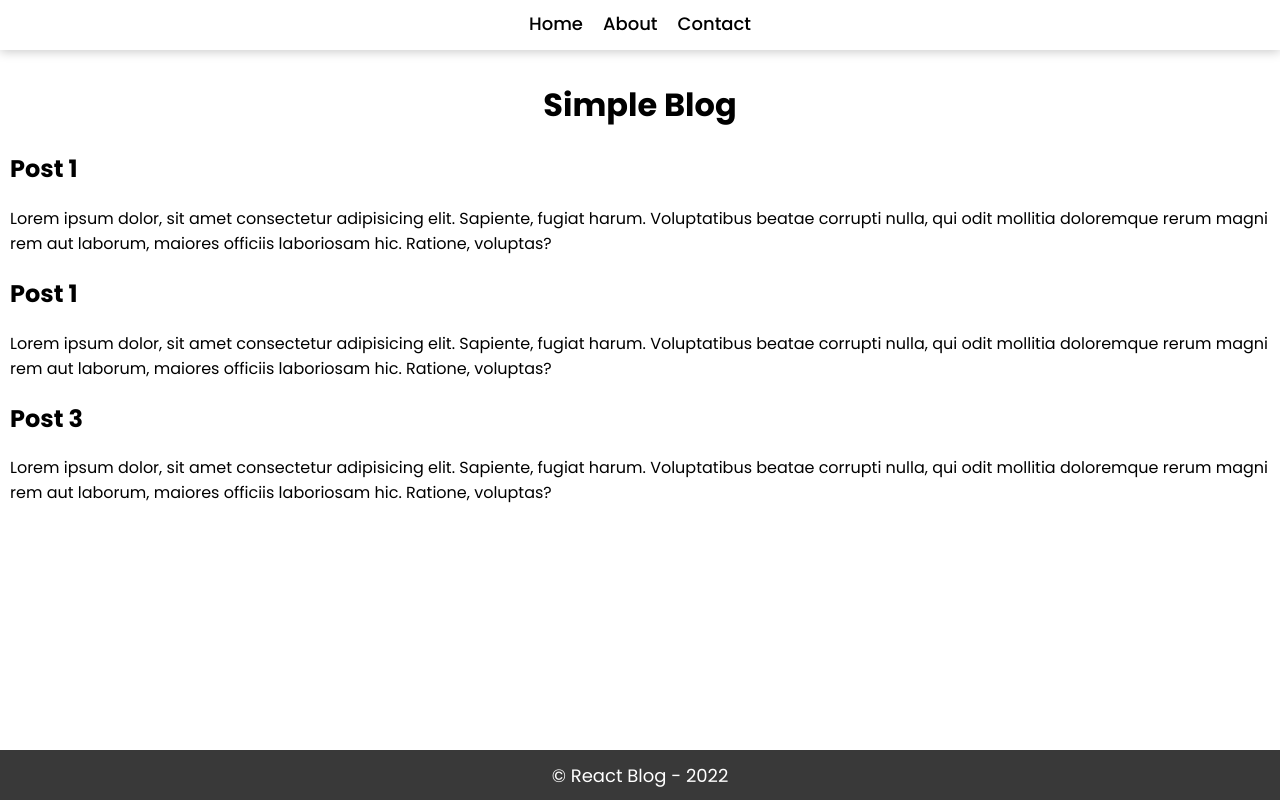
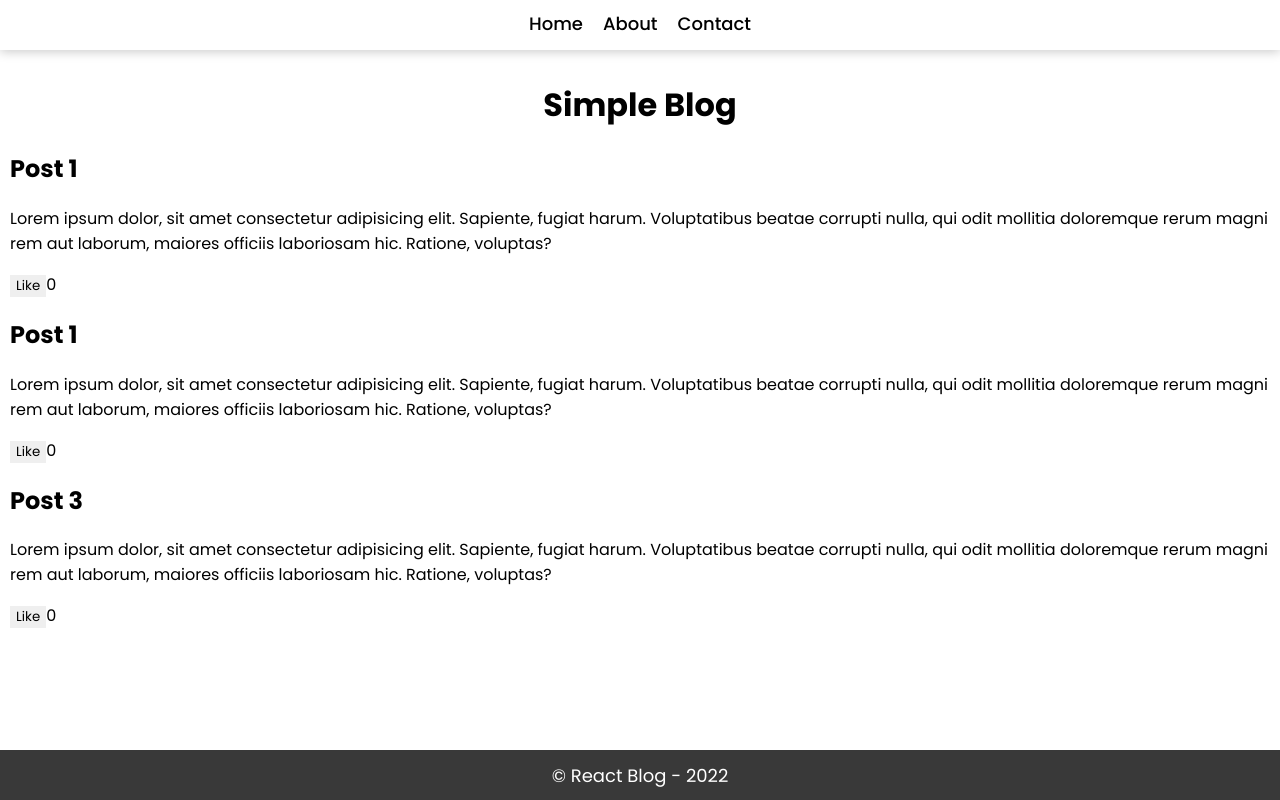
Before and after one commit to dakovlen/kaspian, a React (Create React App) app: page / in a window 1280 px wide. Built offline with nearby package versions, Linux system fonts and the light colour scheme.

Commit message:
Add like function

```diff
--- a/src/App.css
+++ b/src/App.css
@@ -1,38 +1,3 @@
-.App {
-  text-align: center;
+button {
+  cursor: pointer;
 }
-
-.App-logo {
-  height: 40vmin;
-  pointer-events: none;
-}
-
-@media (prefers-reduced-motion: no-preference) {
-  .App-logo {
-    animation: App-logo-spin infinite 20s linear;
-  }
-}
-
-.App-header {
-  background-color: #282c34;
-  min-height: 100vh;
-  display: flex;
-  flex-direction: column;
-  align-items: center;
-  justify-content: center;
-  font-size: calc(10px + 2vmin);
-  color: white;
-}
-
-.App-link {
-  color: #61dafb;
-}
-
-@keyframes App-logo-spin {
-  from {
-    transform: rotate(0deg);
-  }
-  to {
-    transform: rotate(360deg);
-  }
-}
--- a/src/components/BlogContent/BlogContent.js
+++ b/src/components/BlogContent/BlogContent.js
@@ -4,24 +4,36 @@ import "./BlogContent.css";
 import { BlogCard } from "./components/BlogCard";
 
 export class BlogContent extends Component {
+  state = {
+    blogArr: posts
+  }
 
-  blogPosts = posts.map((item) => {
-    return (
-      <BlogCard
-        key={item.id}
-        title={item.title}
-        description={item.description}
-      />
-    );
-  });
+  likePost = pos => {
+    const temp =this.state.blogArr;
+    temp[pos].likeCount++
 
+    this.setState({
+      blogArr: temp
+    })
+  }
 
   render() {
+    const blogPosts = this.state.blogArr.map((item, pos) => {
+      return (
+        <BlogCard
+          key={item.id}
+          title={item.title}
+          description={item.description}
+          likeCount={item.likeCount}
+          likePost={() => this.likePost(pos)}
+        />
+      );
+    });
     return (
       <>
         <h1>Simple Blog</h1>
         <div className="posts">
-          {this.blogPosts}
+          {blogPosts}
         </div>
       </>
     );
--- a/src/components/BlogContent/components/BlogCard.js
+++ b/src/components/BlogContent/components/BlogCard.js
@@ -1,10 +1,13 @@
-export const BlogCard = ({title, description}) => {
+export const BlogCard = ({title, description, likeCount, likePost}) => {
+
   return (
     <div className="post">
-    <h2>{title}</h2>
-    <p>
-      {description}
-    </p>
-  </div>
+      <h2>{title}</h2>
+      <p>{description}</p>
+      <div>
+        <button onClick={ likePost }>Like</button>
+        { likeCount }
+      </div>
+    </div>
   )
 }
--- a/src/shared/projectData.js
+++ b/src/shared/projectData.js
@@ -4,17 +4,20 @@ export const posts = [
     title: "Post 1",
     description:
       "Lorem ipsum dolor, sit amet consectetur adipisicing elit. Sapiente, fugiat harum. Voluptatibus beatae corrupti nulla, qui odit mollitia doloremque rerum magni rem aut laborum, maiores officiis laboriosam hic. Ratione, voluptas?",
+    likeCount: 0
   },
   {
     id: 2,
     title: "Post 1",
     description:
       "Lorem ipsum dolor, sit amet consectetur adipisicing elit. Sapiente, fugiat harum. Voluptatibus beatae corrupti nulla, qui odit mollitia doloremque rerum magni rem aut laborum, maiores officiis laboriosam hic. Ratione, voluptas?",
+    likeCount: 0
   },
   {
     id: 3,
     title: "Post 3",
     description:
       "Lorem ipsum dolor, sit amet consectetur adipisicing elit. Sapiente, fugiat harum. Voluptatibus beatae corrupti nulla, qui odit mollitia doloremque rerum magni rem aut laborum, maiores officiis laboriosam hic. Ratione, voluptas?",
+    likeCount: 0
   },
 ];
```
